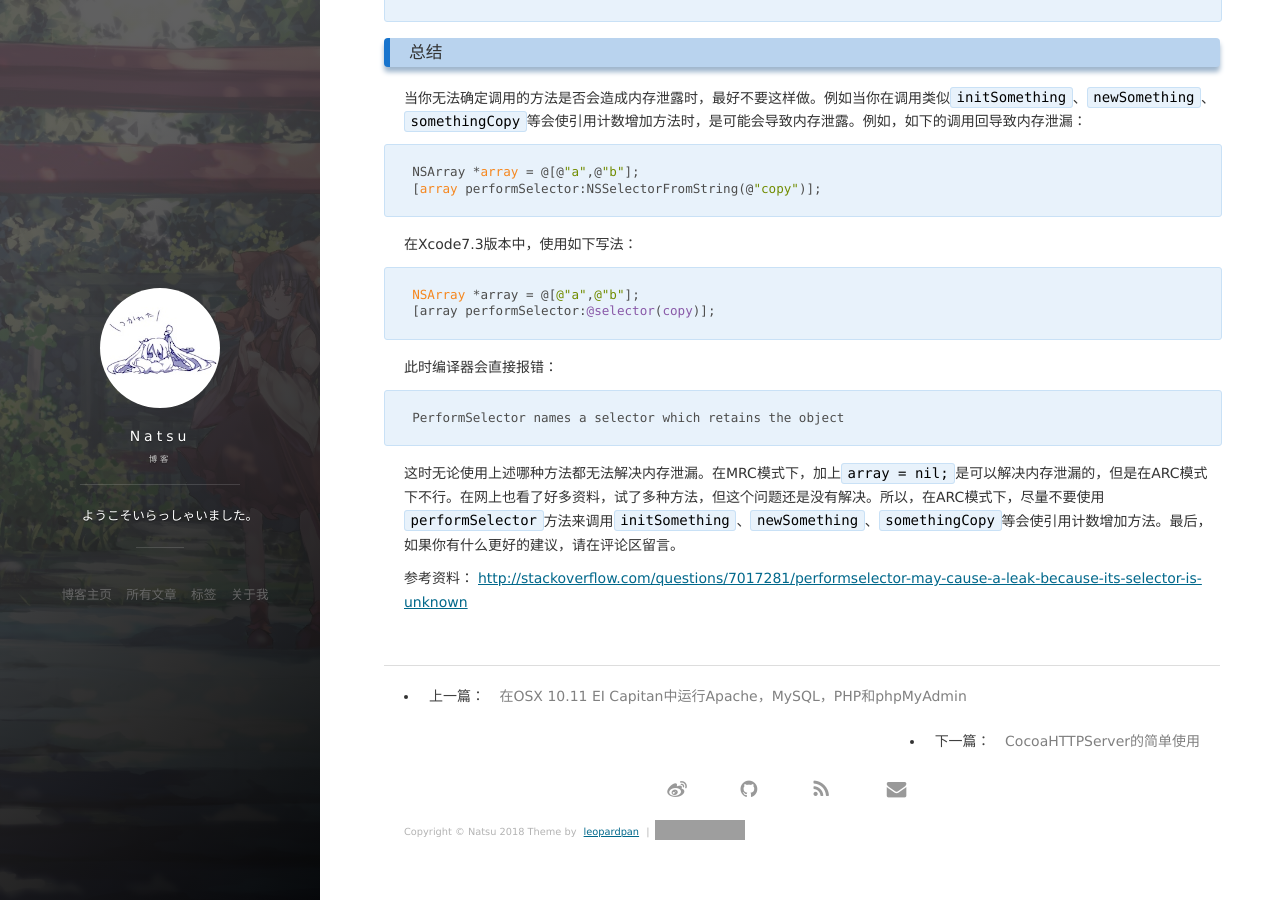
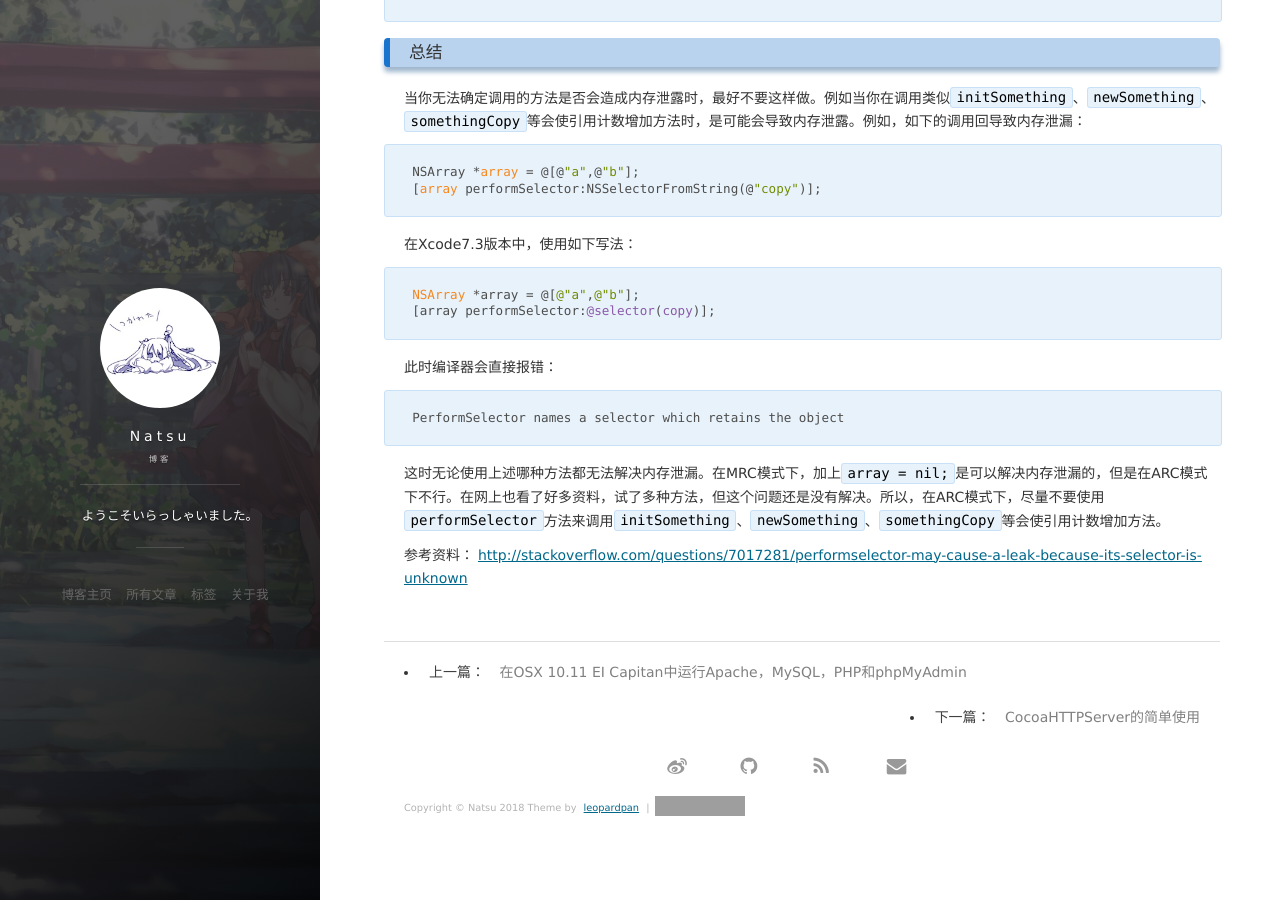
Before and after one commit to moenatsu/moenatsu.github.io, a Jekyll site: the page built from _posts/2016-06-07-arc-leak.md, in a window 1280 px wide and 900 px high, scrolled down 1540 px. Built offline with Jekyll 4.4.1, drawn with Linux system fonts in a browser that asks for light colours; nearby versions of some CDN libraries; comment, search, counter and statistics services are not loaded; grey boxes are pictures that could not be loaded.

Commit message:
Update 2016-06-07-arc-leak.md

```diff
--- a/_posts/2016-06-07-arc-leak.md
+++ b/_posts/2016-06-07-arc-leak.md
@@ -85,6 +85,6 @@ tag: iOS
 
 	PerformSelector names a selector which retains the object
 
-这时无论使用上述哪种方法都无法解决内存泄漏。在MRC模式下，加上`array = nil;`是可以解决内存泄漏的，但是在ARC模式下不行。在网上也看了好多资料，试了多种方法，但这个问题还是没有解决。所以，在ARC模式下，尽量不要使用`performSelector`方法来调用`initSomething`、`newSomething`、`somethingCopy`等会使引用计数增加方法。最后，如果你有什么更好的建议，请在评论区留言。
+这时无论使用上述哪种方法都无法解决内存泄漏。在MRC模式下，加上`array = nil;`是可以解决内存泄漏的，但是在ARC模式下不行。在网上也看了好多资料，试了多种方法，但这个问题还是没有解决。所以，在ARC模式下，尽量不要使用`performSelector`方法来调用`initSomething`、`newSomething`、`somethingCopy`等会使引用计数增加方法。
 
 参考资料：[http://stackoverflow.com/questions/7017281/performselector-may-cause-a-leak-because-its-selector-is-unknown](http://stackoverflow.com/questions/7017281/performselector-may-cause-a-leak-because-its-selector-is-unknown)
```
